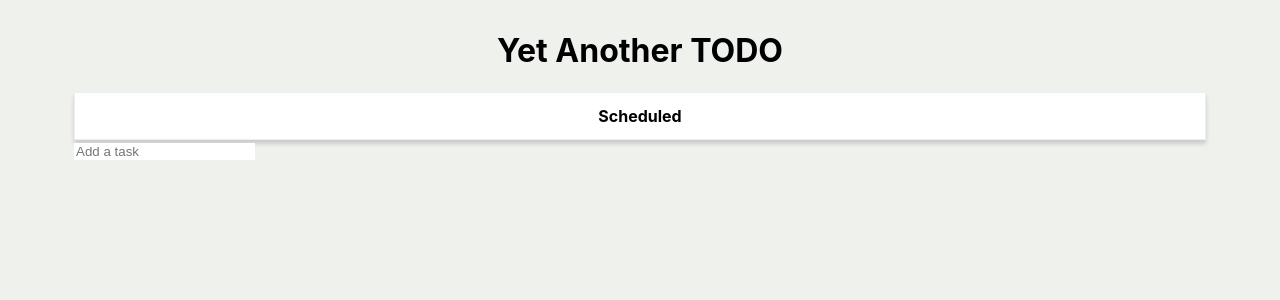
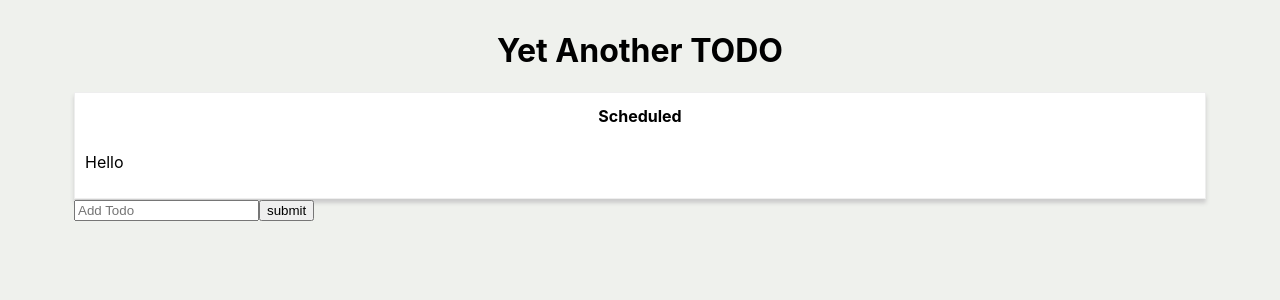
Before and after one commit to Bishalsarang/Todo, a React (Create React App) app: page / in a window 1280 px wide. Shown: the top 300 px of the page. Built offline with nearby package versions, Linux system fonts and the light colour scheme.

Commit message:
Add Add to todlist feature

```diff
--- a/src/App.js
+++ b/src/App.js
@@ -1,19 +1,33 @@
 import React from 'react';
 
 // Import Components
-
+import Add from './components/Add';
+import Body from './components/Body';
 import Header from './components/Header';
 
 // Import Global Styles
 import './css/App.css';
-import Body from './components/Body';
 
 class App extends React.Component {
+  constructor() {
+    super();
+    this.state = {
+      todos: [
+        {
+          id: 1,
+          title: 'Design Assignments',
+          description: 'SASS',
+          priority: 'High',
+        },
+      ],
+    };
+  }
   render() {
     return (
       <div className="app container">
         <Header />
-        <Body />
+        <Body todos={this.state.todos} />
+        <Add />
       </div>
     );
   }
--- /dev/null
+++ b/src/components/Add/index.js
@@ -0,0 +1,34 @@
+import React, { Component } from 'react';
+
+export default class Add extends Component {
+  constructor() {
+    super();
+    this.state = {
+      title: '',
+    };
+  }
+
+  onSubmit = e => {
+    e.preventDefault();
+
+    console.log(this.state.title);
+    this.setState({
+      title: '',
+    });
+  };
+
+  addItem = e => {
+    this.setState({
+      title: e.target.value,
+    });
+  };
+
+  render() {
+    return (
+      <form onSubmit={this.onSubmit}>
+        <input type="text" placeholder="Add Todo" value={this.state.title} onChange={this.addItem} />
+        <input type="submit" value="submit" />
+      </form>
+    );
+  }
+}
--- a/src/components/Body/index.js
+++ b/src/components/Body/index.js
@@ -9,8 +9,6 @@ export default class Body extends Component {
         <Column name="Scheduled" id="scheduled" />
         {/* <Column name="In Progress" id="progress" />
         <Column name="Completed" id="completed" /> */}
-
-        <input type="text" className="inputbox" placeholder="Add a task" />
       </>
     );
   }
--- a/src/components/Column/index.js
+++ b/src/components/Column/index.js
@@ -1,4 +1,6 @@
 import React, { Component } from 'react';
+import Todos from '../Todos';
+
 import './style.css';
 
 export default class Column extends Component {
@@ -7,6 +9,7 @@ export default class Column extends Component {
       return (
         <div className="column" id={this.props.id}>
           <h2 className="column__header">{this.props.name}</h2>
+          <Todos />
         </div>
       );
     }
--- a/src/components/TodoItem.js
+++ b/src/components/TodoItem.js
@@ -2,6 +2,15 @@ import React, { Component } from 'react';
 
 export default class TodoItem extends Component {
   render() {
-    return <div></div>;
+    return (
+      <p
+        style={{
+          textAlign: 'left',
+          padding: '10px',
+        }}
+      >
+        Hello
+      </p>
+    );
   }
 }
--- a/src/components/Todos.js
+++ b/src/components/Todos.js
@@ -1,12 +1,12 @@
 import React, { Component } from 'react';
 import TodoItem from './TodoItem';
 
-export class Todos extends Component {
+export default class Todos extends Component {
+  constructor(props) {
+    super(props);
+  }
+
   render() {
-    return this.props.todos.map(todo => {
-      <TodoItem key={todo.id} />;
-    });
+    return <TodoItem />;
   }
 }
-
-export default Todos;
```
